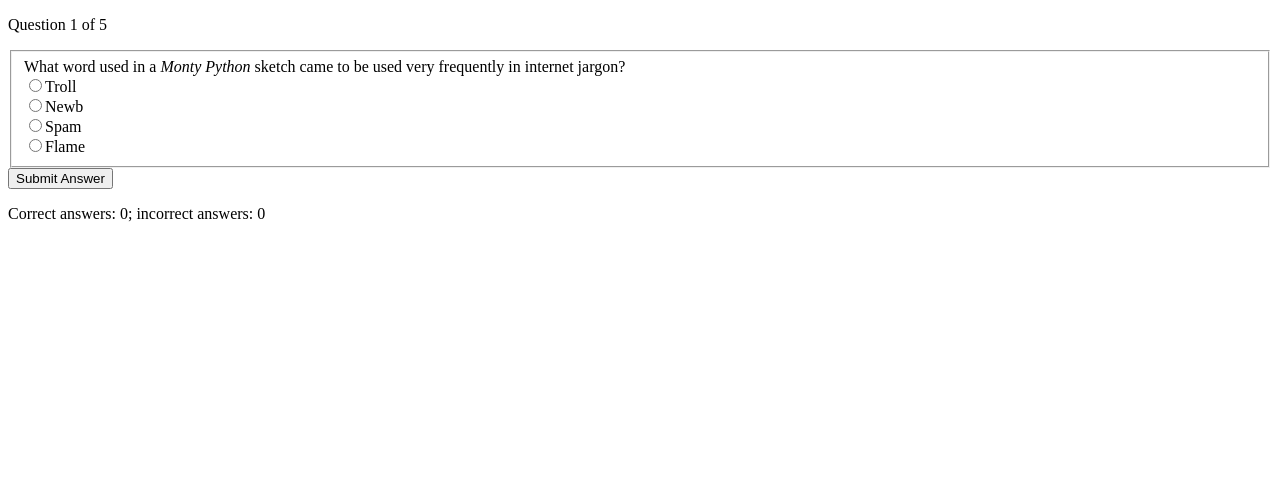
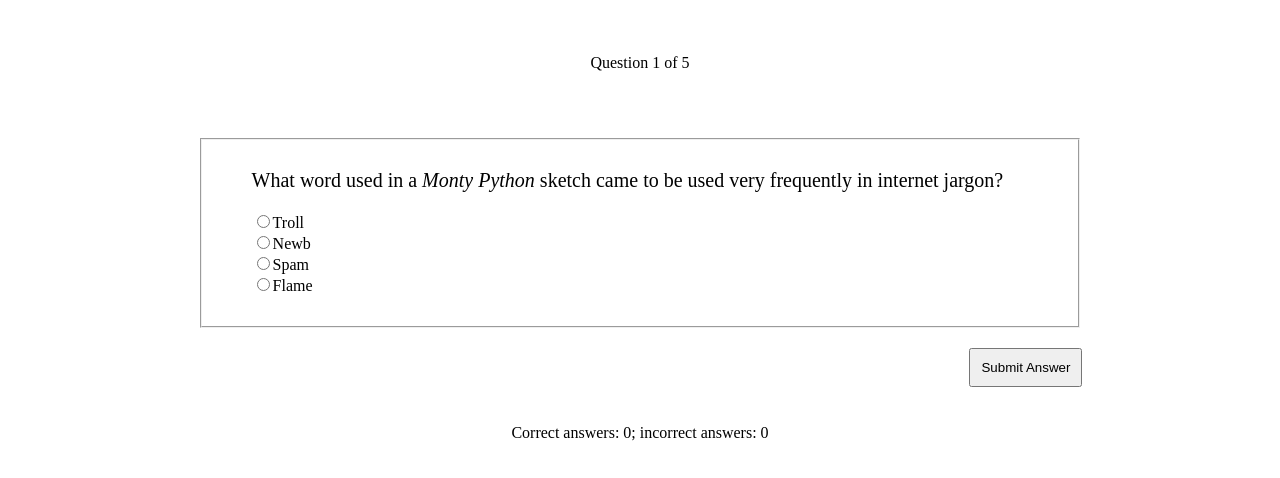
Before and after one commit to testinnplayin/quiz-app, a plain HTML site: page index.html in a window 1280 px wide. Drawn offline with nearby package versions, Linux system fonts and the light colour scheme.

Commit message:
added basic stylings to mockup

```diff
--- a/index.html
+++ b/index.html
@@ -2,7 +2,7 @@
 <html>
 <head>
 	<meta charset="utf-8" />
-	<meta content="width=device-width, intial-scale=1.0" name="viewport" />
+	<meta content="width=device-width, initial-scale=1.0" name="viewport" />
 	<meta content="IE=Edge" http-equiv="X-UA-Compatible" />
 	<meta content="An application that allows you to play a quiz" name="description" />
 	<meta content="R. Wood" name="author" />
@@ -19,13 +19,15 @@
 
 	<main>
 		<section class="main-container">
-			<form>
+			<form class="question-form">
 				<fieldset>
-					<label for="question-1">What word used in a <i>Monty Python</i> sketch came to be used very frequently in internet jargon?</label><br />
-					<input type="radio" name="answer" value="troll" />Troll<br />
-					<input type="radio" name="answer" value="newb" />Newb<br />
-					<input type="radio" name="answer" value="spam" />Spam<br />
-					<input type="radio" name="answer" value="flame" />Flame<br />
+					<label for="question-1" id="label">What word used in a <i>Monty Python</i> sketch came to be used very frequently in internet jargon?</label><br />
+					<div class="input-group">
+						<input type="radio" name="answer" value="troll" />Troll<br />
+						<input type="radio" name="answer" value="newb" />Newb<br />
+						<input type="radio" name="answer" value="spam" />Spam<br />
+						<input type="radio" name="answer" value="flame" />Flame<br />
+					</div>
 				</fieldset>
 				<button class="submit-btn" type="submit">Submit Answer</button>
 			</form>
--- a/styles/main.css
+++ b/styles/main.css
@@ -0,0 +1,42 @@
+.current-question,
+.score {
+	padding-top: 30px;
+	text-align: center;
+}
+
+.main-container {
+	width: 70%;
+	margin: 0 auto;
+}
+
+.question-form {
+	padding: 50px 0;
+}
+
+fieldset {
+	padding: 30px 50px;
+	line-height: 20px;
+}
+
+.submit-btn {
+	margin: 20px auto;
+	float: right;
+	padding: 10px;
+}
+
+.submit-btn:hover {
+	background-color: red;
+}
+
+.submit-btn:active {
+	background-color: red;
+	padding: 12px;
+}
+
+#label {
+	font-size: 20px;
+}
+
+.input-group {
+	margin-top: 20px;
+}
```
